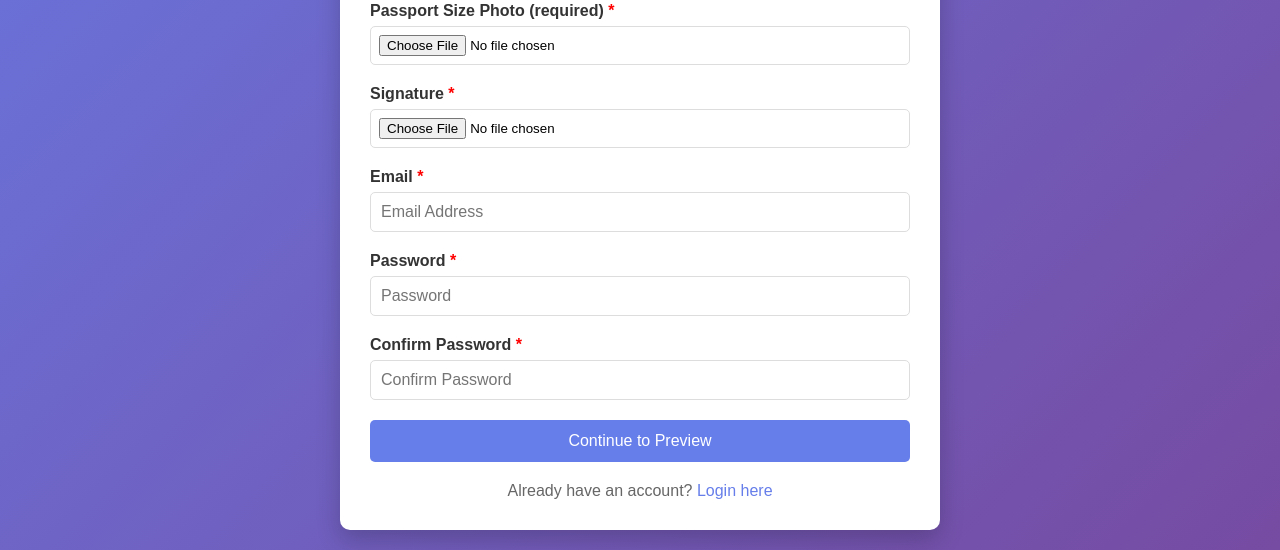
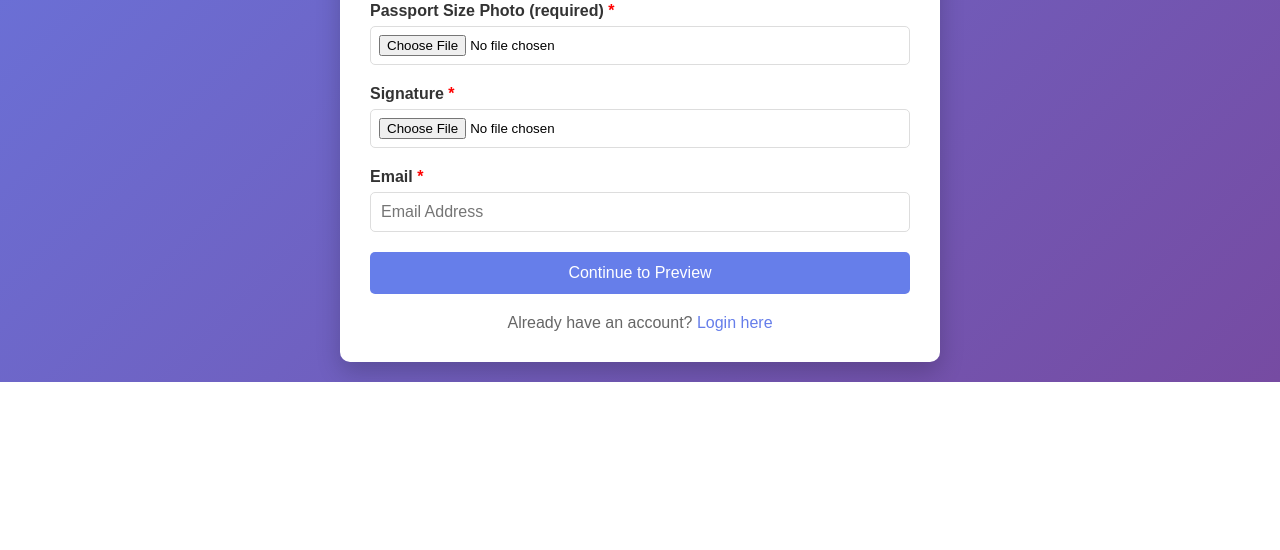
Before and after one commit to asuraa17/TMO-system, a Django app: page /users/buyer/register/ in a window 1280 px wide. Shown: the part 692-1242 px from the top of the page. After the commit the page ends 1074 px from the top, so only its background shows below. Run offline with Django 5.2, Linux system fonts and the light colour scheme.

Commit message:
modification of registration pages, middleware paths and views:session data

```diff
--- a/users/forms.py
+++ b/users/forms.py
@@ -67,19 +67,6 @@ class BuyerRegistrationForm(forms.Form):
         )
     )
 
-    password = forms.CharField(
-        widget=forms.PasswordInput(
-            attrs={"placeholder": "Password", "class": "form-control"}
-        )
-    )
-
-    confirm_password = forms.CharField(
-        label="Confirm Password",
-        widget=forms.PasswordInput(
-            attrs={"placeholder": "Confirm Password", "class": "form-control"}
-        ),
-    )
-
     def clean_email(self):
         email = self.cleaned_data.get("email")
         if User.objects.filter(email=email).exists():
@@ -91,14 +78,5 @@ class BuyerRegistrationForm(forms.Form):
         if not phone.isdigit():
             raise forms.ValidationError("Phone number must contain only digits")
         if len(phone) != 10:
-            raise forms.ValidationError("Phone number must be exactly 15 digits long")
+            raise forms.ValidationError("Phone number must be exactly 10 digits long")
         return phone
-
-    def clean(self):
-        cleaned_data = super().clean()
-        password = cleaned_data.get("password")
-        confirm_password = cleaned_data.get("confirm_password")
-
-        if password and confirm_password and password != confirm_password:
-            raise forms.ValidationError("Password and Confirm Password do not match")
-        return cleaned_data
--- a/users/middleware.py
+++ b/users/middleware.py
@@ -12,17 +12,17 @@ class AuthenticationMiddleware:
     def __call__(self, request):
         # paths that authenticated users should access
         restricted_paths = [
-            '/users/buyer/register/',
-            '/users/buyer/login/',
+            reverse("users:buyer_register"),
+            reverse("users:buyer_login"),
         ]
 
         if request.user.is_authenticated and request.path in restricted_paths:
 
             if hasattr(request.user, 'role') and request.user.role == 'buyer':
-                    return redirect('/users/buyer/home/')
+                    return redirect(reverse("users:buyer_home"))
 
             elif hasattr(request.user, 'role'):
-                    return redirect('/users/dashboard/')
+                    return redirect(reverse("users:dashboard"))
 
         response = self.get_response(request)
         return response
--- a/users/templates/users/buyer/registration_form.html
+++ b/users/templates/users/buyer/registration_form.html
@@ -242,26 +242,6 @@
                 {% endif %}
             </div>
 
-            <!-- Password -->
-            <div class="form-group">
-                <label for="{{ form.password.id_for_label }}">{{ form.password.label }} <span
-                        class="required">*</span></label>
-                {{ form.password }}
-                {% if form.password.errors %}
-                <div class="error">{{ form.password.errors }}</div>
-                {% endif %}
-            </div>
-
-            <!-- Confirm Password -->
-            <div class="form-group">
-                <label for="{{ form.confirm_password.id_for_label }}">{{ form.confirm_password.label }} <span
-                        class="required">*</span></label>
-                {{ form.confirm_password }}
-                {% if form.confirm_password.errors %}
-                <div class="error">{{ form.confirm_password.errors }}</div>
-                {% endif %}
-            </div>
-
             {% if form.non_field_errors %}
             <div class="error">{{ form.non_field_errors }}</div>
             {% endif %}
--- a/users/views.py
+++ b/users/views.py
@@ -10,6 +10,7 @@ from django.core.files.base import ContentFile
 import uuid
 from django.utils.text import get_valid_filename
 from django.conf import settings
+from django.contrib.auth.hashers import make_password
 
 
 User = get_user_model()
@@ -49,9 +50,17 @@ def tmo_officer(request):
 
 def buyer_register(request):
     # view for buyer registration
+
+    preview_data = request.session.get("from_preview", False)
+
     if request.method == "POST":
         form = BuyerRegistrationForm(request.POST, request.FILES)
+
+
         if form.is_valid():
+
+            request.session["from_preview"] = True
+
             # store form data in session for preview (text data only, no password)
             request.session["registration_data"] = {
                 "full_name": form.cleaned_data["full_name"],
@@ -59,7 +68,6 @@ def buyer_register(request):
                 "phone": form.cleaned_data["phone"],
                 "dob": form.cleaned_data["dob"].isoformat(),
                 "email": form.cleaned_data["email"],
-                "password": form.cleaned_data["password"],
             }
 
             # TEMPORARY FILE STORAGE
@@ -93,7 +101,7 @@ def buyer_register(request):
     else:
         registration_data = request.session.get("registration_data")
 
-        if registration_data:
+        if registration_data and preview_data:
             # pre-fill form with session data
             dob_str = registration_data.get("dob")
             dob_obj = date.fromisoformat(dob_str) if dob_str else None
@@ -105,11 +113,16 @@ def buyer_register(request):
                     "phone": registration_data.get("phone"),
                     "dob": dob_obj,
                     "email": registration_data.get("email"),
-                    # password not stored for security reasons
                 }
             )
         else:
+            request.session.pop("registration_data", None)
+            request.session.pop("temp_files", None)
+            request.session.pop("file_names", None)
+
             form = BuyerRegistrationForm()
+
+    request.session.pop("from_preview", None)
 
     return render(
         request,
@@ -132,6 +145,8 @@ def buyer_register_preview(request):
         )
         return redirect("users:buyer_register")
 
+    request.session["from_preview"] = True
+
     context = {
         "data": registration_data,
         "files": file_names,
@@ -144,17 +159,27 @@ def buyer_register_submit(request):
     if request.method == "POST":
         registration_data = request.session.get("registration_data")
         temp_files = request.session.get("temp_files")
+        password = request.POST.get("password")
+        confirm_password = request.POST.get("confirm_password")
 
-        if not registration_data:
+        if not registration_data or not temp_files:
             messages.error(request, "Session expired. Please register again.")
             return redirect("users:buyer_register")
+
+        if not password or not confirm_password or password != confirm_password:
+            context = {
+                "data": registration_data,
+                "files": request.session.get("file_names"),
+                "error": "Password do not match. Please try again"
+            }
+            return render(request,"users/buyer/registration_preview.html", context)
 
         try:
             # create user
             user = User.objects.create_user(
                 username=registration_data["email"],
                 email=registration_data["email"],
-                password=registration_data["password"],
+                password=password,
                 role=User.Role.Buyer,
             )
 
```
Also changed, not shown: users/templates/users/buyer/registration_preview.html (+59 -6 lines).
